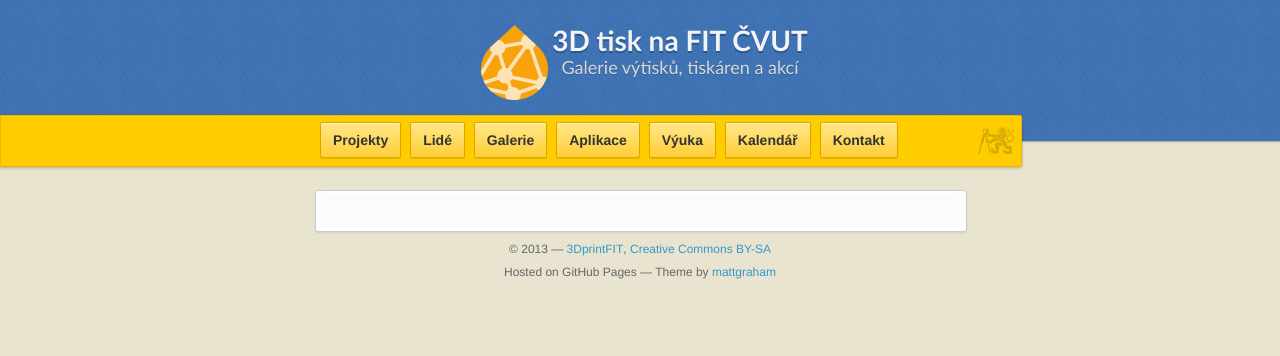
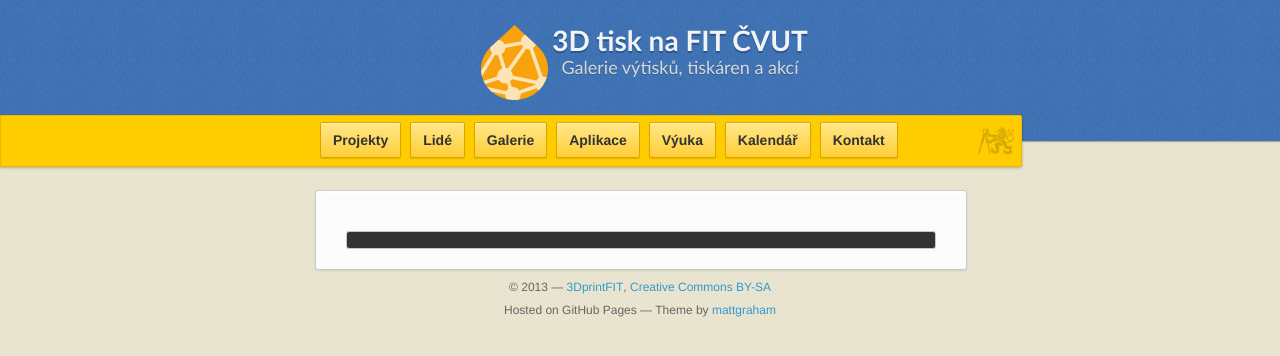
Before and after one commit to 3DprintFIT/3dprintfit.github.com, a Jekyll site: the page built from galerie.md, in a window 1280 px wide. Shown: the top 356 px of the page. Built offline with Jekyll 4.4.1, drawn with Linux system fonts in a browser that asks for light colours; nearby versions of some CDN libraries.

Commit message:
Gallery heading and subtitle

```diff
--- a/galerie.md
+++ b/galerie.md
@@ -4,5 +4,6 @@
 ---
 
 <h3 id="picasaTitle"></h3>
+<pre id="picasaSubtitle"></pre>
 <div id="picasaPhotos"> </div>
 <script type="text/javascript">loadPicasaAlbum("109925005030539246131","SlavnostniOtevreni");</script>
```
